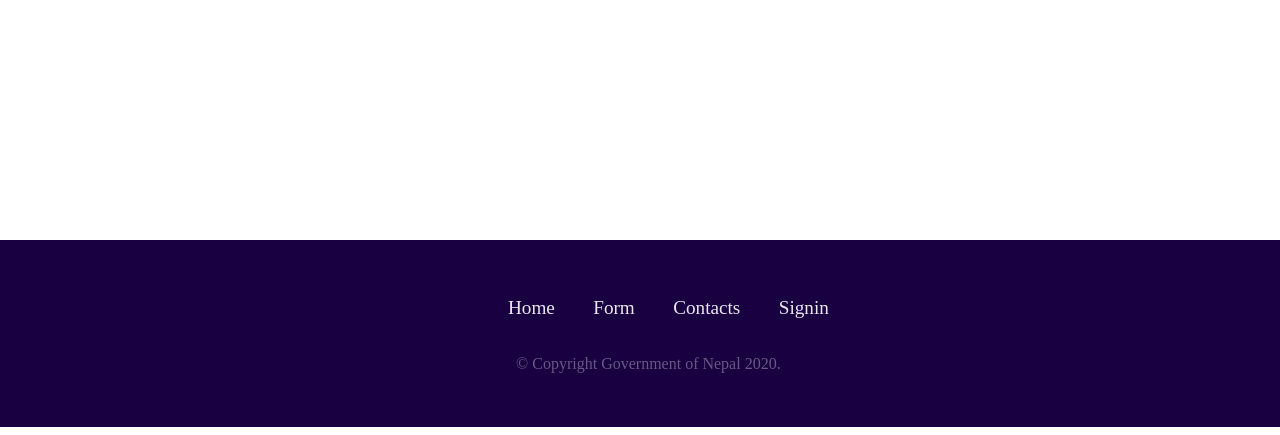
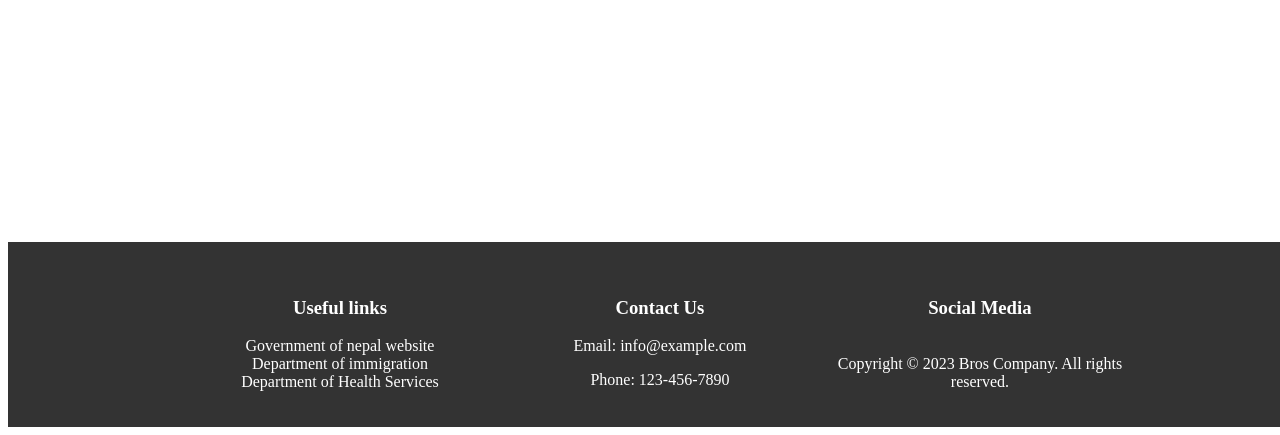
Before and after one commit to Aashish-Lam/E-Government-project, a PHP site: page /footer.php in a window 1280 px wide. Shown: the part 381-816 px from the top of the page. Run offline with PHP 8.4, Linux system fonts and the light colour scheme.

Commit message:
Modified footer

```diff
--- a/footer.css
+++ b/footer.css
@@ -1,36 +1,57 @@
-footer p {
-  padding: 0;
-  font-size: 0.8em;
-  color: hsla(0, 50%, 100%, 0.35);
-  margin: 1em 0;
-  font-size: 1rem;
-}
-footer ul {
-  list-style: none;
-  display: flex;
-  margin: 1em 0;
-}
-footer ul li a {
-  padding: 1em;
-  text-decoration: none;
-  color: rgba(255, 255, 255, 0.904);
-  transition: 100ms;
-}
-footer ul li a:hover {
-  color: var(--primary);
+footer {
+  background-color: #333;
+  color: #fff;
+  padding: 20px;
+  text-align: center;
+  position: fixed;
+  bottom: 0;
+  width: 100%;
 }
 
-footer {
-  width: 100%;
-  background: #180041;
-  color: #fff;
-  display: grid;
-  place-items: center;
-  padding: 2em;
-  font-size: 1.2rem;
-  margin-left: -30px;
+.container {
+  max-width: 960px;
+  margin: 0 auto;
 }
 
+.row {
+  margin-bottom: 10px;
+}
+
+.col-md-4 {
+  float: left;
+  width: 33.33%;
+}
+
+@media (max-width: 768px) {
+  .row {
+    flex-direction: column;
+  }
+
+  .col-md-4 {
+    width: 100%;
+    float: none;
+  }
+}
+
+.social-media {
+  list-style-type: none;
+  margin: 0;
+  padding: 0;
+}
+
+.social-media li {
+  display: inline-block;
+  margin-right: 10px;
+}
+
+.social-media li a {
+  color: #fff;
+  text-decoration: none;
+}
+
+.social-media li a i {
+  margin-right: 5px;
+}
 /* Sticky Footer Styling */
 body {
   min-height: 100vh;
@@ -39,3 +60,11 @@ body {
   position: sticky;
   top: 100%;
 }
+a,
+a:visited {
+  text-decoration: none;
+  color: #fff;
+}
+.links {
+  padding-top: 0px;
+}
--- a/footer.php
+++ b/footer.php
@@ -9,14 +9,38 @@
 </head>
 <body>
 <footer class="sticky-footer">
-        <!-- <h2>Footer Stick to the Bottom</h2> -->
-        <ul>
-            <li><a href="index.php">Home</a></li>
-            <li><a href="birth_form.php">Form</a></li>
-            <li><a href="contact.php">Contacts</a></li>
-            <li><a href="signin.php">Signin</a></li>
+<div class="container">
+    <div class="row">
+      <div class="col-md-4">
+        <h3>Useful links</h3>
+       <div class="links">
+           <a href="https://nepal.gov.np/">Government of nepal website</a>
+            <br><a href="https://www.immigration.gov.np/">Department of immigration</a>
+            <br><a href="https://dohs.gov.np/">Department of Health Services</a>
+       </div>
+
+      </div>
+      <div class="col-md-4">
+        <h3>Contact Us</h3>
+        <p>Email: <a href="mailto:info@example.com">info@example.com</a></p>
+        <p>Phone: 123-456-7890</p>
+      </div>
+      <div class="col-md-4">
+        <h3>Social Media</h3>
+        <ul class="social-media">
+          <li><a href="#"><i class="fab fa-facebook-f"></i></a></li>
+          <li><a href="#"><i class="fab fa-twitter"></i></a></li>
+          <li><a href="#"><i class="fab fa-instagram"></i></a></li>
+          <li><a href="#"><i class="fab fa-linkedin-in"></i></a></li>
         </ul>
-        <p> © Copyright Government of Nepal 2020.</p>
+      </div>
+    </div>
+    <div class="row">
+      <div class="col-md-12">
+        <p>Copyright &copy; 2023 Bros Company. All rights reserved.</p>
+      </div>
+    </div>
+  </div>
 </footer>
 </body>
 </html>
```
